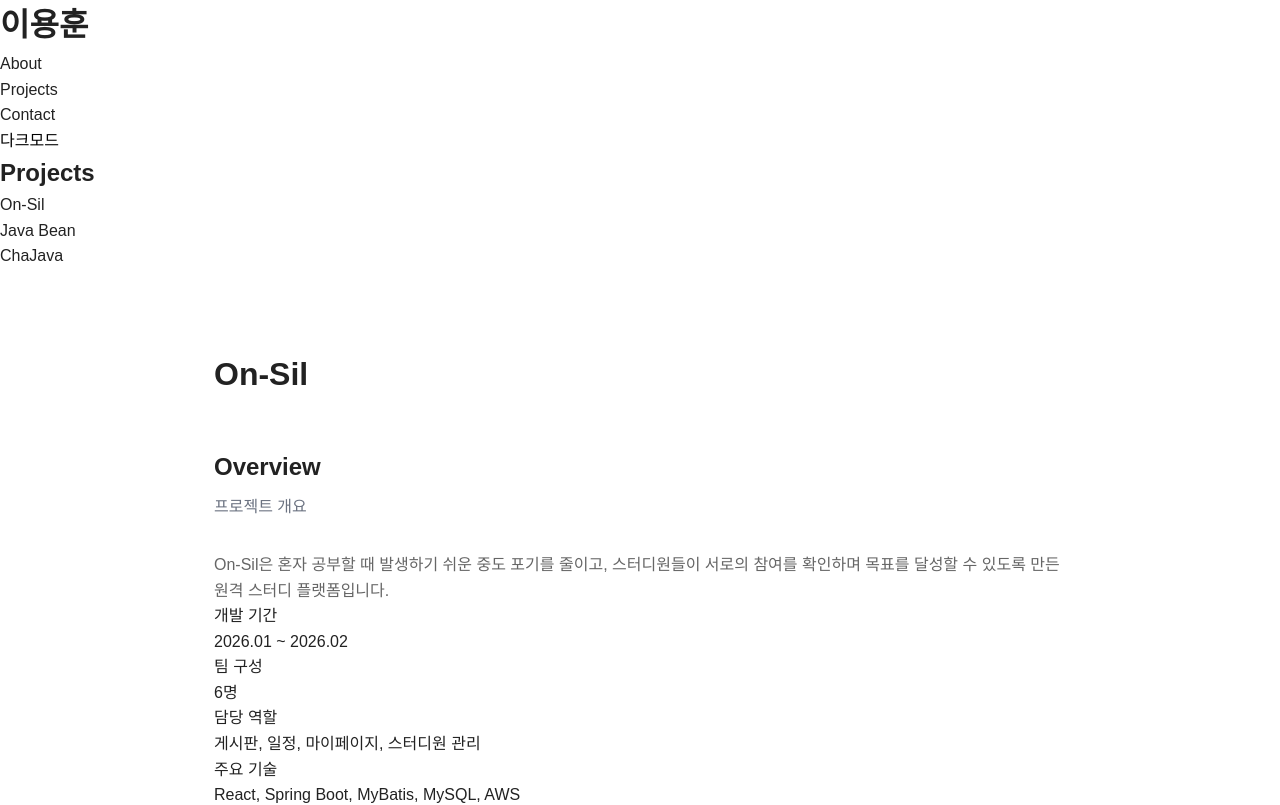
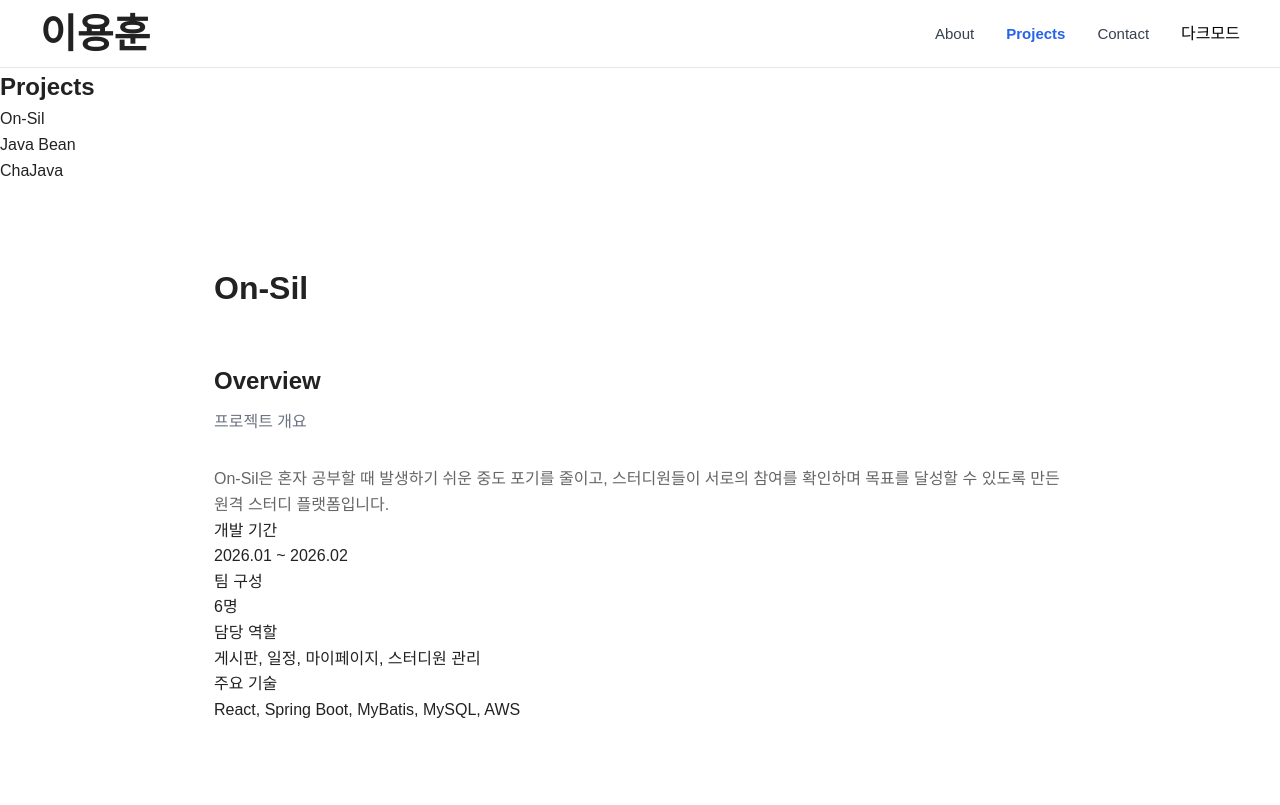
Before and after one commit to yongpro0526/yongpro0526.github.io, a React (Vite) app: page /projects/on-sil in a window 1280 px wide. Shown: the top 805 px of the page. Built offline with nearby package versions, Linux system fonts and the light colour scheme; a web font is replaced by a local one.

Commit message:
2026-07-09_style: apply common site layout

```diff
--- a/src/components/Footer/Footer.jsx
+++ b/src/components/Footer/Footer.jsx
@@ -1,8 +1,11 @@
+import "./Footer.css"
+
 function Footer() {
-  return (
-        <h1>
-            footer
-        </h1>
+    return (
+        <footer className="footer">
+            <p>© 2026 이용훈</p>
+            <p>React와 Vite로 제작하고 GitHub Pages로 배포했습니다.</p>
+        </footer>
     );
 }
 
--- a/src/components/Footer/footer.css
+++ b/src/components/Footer/footer.css
@@ -0,0 +1,11 @@
+.footer {
+    padding: 40px;
+    border-top: 1px solid #E5E7EB;
+    color: #6B7280;
+    font-size: 14px;
+    text-align: center;
+}
+
+.footer p {
+    margin: 4px 0;
+}
--- a/src/components/Header/Header.css
+++ b/src/components/Header/Header.css
@@ -0,0 +1,48 @@
+.header {
+    height: 68px;
+    padding: 0 40px;
+    border-bottom: 1px solid #E5E7EB;
+
+    display: flex;
+    justify-content: space-between;
+    align-items: center;
+}
+
+.header-logo {
+    margin: 0;
+    font-size: 20px;
+    font-weight: 700;
+}
+
+.header-logo a {
+    color: #111827;
+    text-decoration: none;
+}
+
+.header-menu {
+    display: flex;
+    gap: 32px;
+    align-items: center;
+
+    margin: 0;
+    padding: 0;
+    list-style: none;
+}
+
+.header-menu a {
+    color: #374151;
+    text-decoration: none;
+    font-size: 15px;
+    font-weight: 500;
+
+    transition: color 0.2s ease;
+}
+
+.header-menu a:hover {
+    color: #2563EB;
+}
+
+.header-menu a.active {
+    color: #2563EB;
+    font-weight: 600;
+}
--- a/src/components/Header/Header.jsx
+++ b/src/components/Header/Header.jsx
@@ -1,14 +1,17 @@
 import { NavLink } from "react-router-dom";
+import "./Header.css"
 
 function Header() {
     return (
-        <header>
-            <NavLink to={"/"}><h1>이용훈</h1></NavLink>
-            <nav>
-                <ul>
-                    <li><NavLink to={"/about/introduce"}>About</NavLink></li>
-                    <li><NavLink to={"/projects"}>Projects</NavLink></li>
-                    <li><NavLink to={"/contact"}>Contact</NavLink></li>
+        <header className="header">
+            <NavLink to="/" className="header-logo">
+                <h1>이용훈</h1>
+            </NavLink>
+            <nav className="header-nav">
+                <ul className="header-menu">
+                    <li><NavLink to="/about/introduce">About</NavLink></li>
+                    <li><NavLink to="/projects">Projects</NavLink></li>
+                    <li><NavLink to="/contact">Contact</NavLink></li>
                     <li><button type="button" aria-label="다크모드전환">다크모드</button></li>
                 </ul>
             </nav>
```
